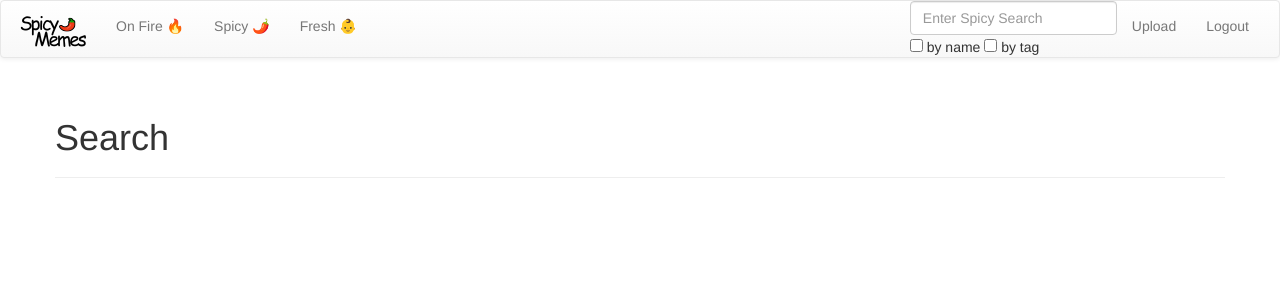
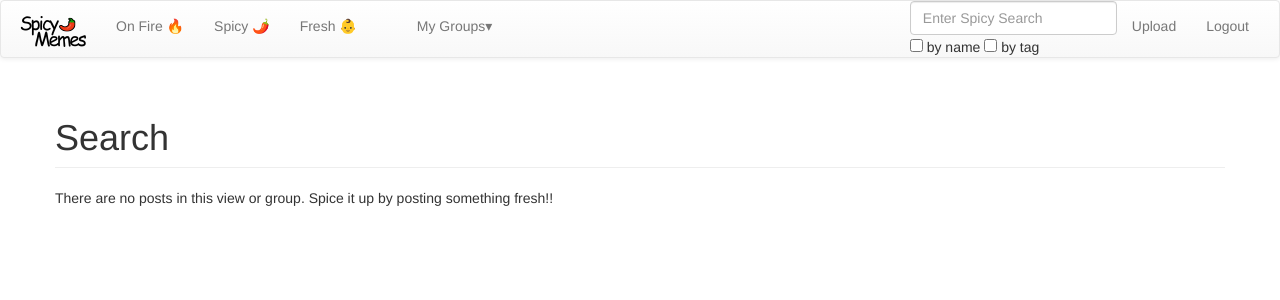
Before and after one commit to spicy-memes17/enterprise-memes, a Django app: page /spicy_memes/search in a window 1280 px wide. Shown: the top 300 px of the page. Run offline with Django 3.2, Linux system fonts and the light colour scheme; data that the repository does not hold is empty; some libraries are stand-ins or nearby versions.

Commit message:
spicy collection works for groups, detail link works

```diff
--- a/spicy_memes/models.py
+++ b/spicy_memes/models.py
@@ -68,6 +68,9 @@ class MyUser(AbstractBaseUser, PermissionsMixin): #we don't need all attributes
     def get_short_name(self):
         """Return the email."""
         return self.email
+
+    def get_groups(self):
+        return self.memegroup_set.all()
 
     def __str__(self):
         return self.username
--- /dev/null
+++ b/spicy_memes/static/dropdown.css
@@ -0,0 +1,40 @@
+ /* Dropdown Button */
+.dropbtn {
+    border: none;
+    cursor: pointer;
+}
+
+/* Dropdown button on hover & focus */
+.dropbtn:hover, .dropbtn:focus {
+    background-color: #3e8e41;
+}
+
+/* The container <div> - needed to position the dropdown content */
+.dropdown {
+    position: relative;
+    display: inline-block;
+}
+
+/* Dropdown Content (Hidden by Default) */
+.dropdown-content {
+    display: none;
+    position: absolute;
+    background-color: #f9f9f9;
+    min-width: 160px;
+    box-shadow: 0px 8px 16px 0px rgba(0,0,0,0.2);
+    z-index: 1;
+}
+
+/* Links inside the dropdown */
+.dropdown-content a {
+    color: black;
+    padding: 12px 16px;
+    text-decoration: none;
+    display: block;
+}
+
+/* Change color of dropdown links on hover */
+.dropdown-content a:hover {background-color: #f1f1f1}
+
+/* Show the dropdown menu (use JS to add this class to the .dropdown-content container when the user clicks on the dropdown button) */
+.show {display:block;}
--- a/spicy_memes/templates/content.html
+++ b/spicy_memes/templates/content.html
@@ -19,7 +19,10 @@
         <div class="container">
             <div class="row">
                 <div class="page-header">
-                    <h1 id="headline">{{ content }}</h1>
+                    <h1 id="headline" style="display: inline">{{ content }}</h1>
+                    {% if groupview %}
+                    <a href="{% url 'spicy_memes:groupDetail' group_name=content%}" style="display: inline-block"> (show members)</a>
+                {% endif %}
                 </div>
             </div>
             <div class="row">
@@ -108,9 +111,9 @@
                 <script>
                 $("#downvote{{post.id}}").removeClass('btn2-default').addClass('btn2-info');
                 </script>
-                {% endif %}
-{#                {% endfor %}#}
-            </div>
+            {% endif %}
+            {% empty %}
+            <div>There are no posts in this view or group. Spice it up by posting something fresh!!</div>
         {% endfor %}
     </div>
 </div>
--- a/spicy_memes/templates/nav.html
+++ b/spicy_memes/templates/nav.html
@@ -1,7 +1,8 @@
 {% load staticfiles %}
 
 <nav class="navbar navbar-default">
-      <link rel="stylesheet" href="{% static 'spicy_memes.css' %}">
+    <link rel="stylesheet" href="{% static 'spicy_memes.css' %}">
+    <link rel="stylesheet" href="{% static 'dropdown.css' %}">
     <div class="container-fluid">
         <!-- Brand and toggle get grouped for better mobile display -->
         <div class="navbar-header">
@@ -12,7 +13,7 @@
             <span class="icon-bar"></span>
             <span class="icon-bar"></span>
         </button>
-        <a href="{% url 'spicy_memes:content' content="on_fire" %}" class="navbar-brand">
+        <a href="{% url 'spicy_memes:content' content="on_fire" group_name="all" %}" class="navbar-brand">
             <img alt="Spicy Memes" src="{% static 'logo_xs.png' %}">
         </a>
     </div>
@@ -20,10 +21,20 @@
     <!-- Collect the nav links, forms, and other content for toggling -->
     <div class="collapse navbar-collapse" id="bs-example-navbar-collapse-1">
         <ul class="nav navbar-nav">
-            <li {% if active == "content" %} class="active" {% endif %}><a href="{% url 'spicy_memes:content' content="on_fire" %}">On Fire 🔥</a></li>
-            <li {% if active == "trendingPage" %} class="active" {% endif %}><a href="{% url 'spicy_memes:content' content="spicy" %}">Spicy 🌶️</a></li>
-            <li {% if active == "freshPage" %} class="active" {% endif %}><a href="{% url 'spicy_memes:content' content="fresh" %}">Fresh 👶</a></li>
+            <li {% if active == "content" %} class="active" {% endif %}><a href="{% url 'spicy_memes:content' content="on_fire" group_name="all" %}">On Fire 🔥</a></li>
+            <li {% if active == "trendingPage" %} class="active" {% endif %}><a href="{% url 'spicy_memes:content' content="spicy" group_name="all" %}">Spicy 🌶️</a></li>
+            <li {% if active == "freshPage" %} class="active" {% endif %}><a href="{% url 'spicy_memes:content' content="fresh" group_name="all" %}">Fresh 👶</a></li>
             <li {% if active == "userprofile" %} class="active" {% endif %}><a href="{% url 'spicy_memes:userprofile' user_name=user.username %}">{{user.username}}</a></li>
+            <li class="dropdown">
+              <a onclick="dropdownFunction()" class="active dropbtn">My Groups▾</a>
+              <div id="dropdown-menu" class="dropdown-content">
+                {% for group in user.get_groups %}
+                <a href="{% url 'spicy_memes:content' content="fresh" group_name=group.name %}">{{ group.name }}</a>
+                {% empty %}
+                <a>You are not member of a group yet.</a>
+                {% endfor %}
+              </div>
+            </li>
         </ul>
         <ul class="nav navbar-nav navbar-right">
 			<li>
@@ -40,3 +51,21 @@
     </div>
 </div>
 </nav>
+<script>
+function dropdownFunction() {
+    document.getElementById("dropdown-menu").classList.toggle("show");
+}
+window.onclick = function(event) {
+  if (!event.target.matches('.dropbtn')) {
+
+    var dropdowns = document.getElementsByClassName("dropdown-content");
+    var i;
+    for (i = 0; i < dropdowns.length; i++) {
+      var openDropdown = dropdowns[i];
+      if (openDropdown.classList.contains('show')) {
+        openDropdown.classList.remove('show');
+      }
+    }
+  }
+}
+</script>
--- a/spicy_memes/templates/uploadFile.html
+++ b/spicy_memes/templates/uploadFile.html
@@ -36,6 +36,10 @@
 			<br>
 			{{postform.tags}}
 			<br>
+			<br>
+			<label>Choose a group:</label>
+			{{postform.group}}
+			<br>
             <input type="radio" name="choice-upload" id="choice-upload-file" checked onchange="changeContent('#image_field')">
 			<label for="choice-upload-file">Upload an Image</label>
 			<div id="image_field">
@@ -48,8 +52,6 @@
 			<div id="video_url" class="hide">
 			{{ postform.video_url }}
 			</div>
-			<br>
-			{{postform.group}}
             <button type="submit" class="btn btn-default pull-right">
             <span class="glyphicon glyphicon-upload" aria-hidden="true">
                 <div class="uploadbtn">UPLOAD</div>
--- a/spicy_memes/templates/userProfile.html
+++ b/spicy_memes/templates/userProfile.html
@@ -79,12 +79,10 @@
                     </div>
                     <a href="{% url 'spicy_memes:postDetail' post.id %}" method="post">
                         {% if post|isVideo %}
-                            <div class="embed-responsive embed-responsive-16by9">
-                            <iframe class="embed-responsive-item" src="{{ post.video_url }}" frameborder="0" allowfullscreen></iframe>
-                            </div>
+                            <iframe class="img-responsive text-center hidden-xs hidden-sm" src="{{ post.video_url }}" frameborder="0" allowfullscreen></iframe>
                         {% else %}
                             {% if post.image_field %}
-                            <img src="{{ post.image_field.url }}" class="img-responsive img-rounded" style="padding-top: 5px">
+                            <img src="{{ post.image_field.url }}" class="hidden-xs hidden-sm img-responsive img-rounded" style="padding-top: 5px">
                             {% endif %}
                         {% endif %}
                     </a>
--- a/spicy_memes/urls.py
+++ b/spicy_memes/urls.py
@@ -5,7 +5,8 @@ from . import views
 app_name = 'spicy_memes'
 urlpatterns = [
     url(r'^$', views.content, name='content'),
-    url(r'^(?P<content>((fresh)|(spicy)|(on_fire)))/$', views.content, name='content'),
+    #url(r'^(?P<content>((fresh)|(spicy)|(on_fire)))/$', views.content, name='content'),
+    url(r'^(?P<content>((fresh)|(spicy)|(on_fire)))/(?P<group_name>.*)/$', views.content, name='content'),
     url(r'^post/(?P<pk>\d+)/detail/$', views.postDetail, name='postDetail'),
     url(r'^post/(?P<pk>\d+)/editPost/$', views.editPost, name='editPost'),
     url(r'signUp/', views.signUp, name='signUp'),
--- a/spicy_memes/views.py
+++ b/spicy_memes/views.py
@@ -27,39 +27,46 @@ from .models import Post, MyUser, Comment, LikesComment, LikesPost, Tag, MemeGro
 from .forms import UploadFileForm, UploadForm, EditForm, SignUpForm, LogInForm, CommentForm, VoteCommentForm, LikeForm, SearchForm, TagSearchForm
 
 @login_required
-def content(request, content=None):
-    if(content == None):
-        content = "on_fire"
+def content(request, content=None, group_name='all'):
+    if(group_name == 'all'):
+        groupview = False
+        if(content == None):
+            content = "on_fire"
 
-    postList = Post.objects.filter(group__name='all')
-    memeTupleList = list()
-    sortedMemeList = list()
+        postList = Post.objects.filter(group__name='all')
+        memeTupleList = list()
+        sortedMemeList = list()
 
-    for post in postList:
-        mtuple = (post,
-                  (post.get_likes())*2
-                  + Comment.objects.filter(post=post).count()*5)
-        memeTupleList.append(mtuple)
+        for post in postList:
+            mtuple = (post,
+                      (post.get_likes())*2
+                      + Comment.objects.filter(post=post).count()*5)
+            memeTupleList.append(mtuple)
 
-    memeTupleList = sorted(memeTupleList, key=lambda x: x[1], reverse=True)
+        memeTupleList = sorted(memeTupleList, key=lambda x: x[1], reverse=True)
 
-    if(content == "fresh"):
-        content = "Fresh"
-        sortedMemeList = postList.order_by('-date')[:20]
-    elif(content == "spicy"):
-        content = "Spicy"
-        for tup in memeTupleList:
-            if(tup[1] >= 5 and tup[1] < 15):
-                sortedMemeList.append(tup[0])
-    elif(content == "on_fire"):
-        content = "On Fire"
-        for tup in memeTupleList:
-            if(tup[1] >= 15):
-                sortedMemeList.append(tup[0])
+        if(content == "fresh"):
+            content = "Fresh"
+            sortedMemeList = postList.order_by('-date')[:20]
+        elif(content == "spicy"):
+            content = "Spicy"
+            for tup in memeTupleList:
+                if(tup[1] >= 5 and tup[1] < 15):
+                    sortedMemeList.append(tup[0])
+        elif(content == "on_fire"):
+            content = "On Fire"
+            for tup in memeTupleList:
+                if(tup[1] >= 15):
+                    sortedMemeList.append(tup[0])
 
-    context = {'memeList': sortedMemeList, 'content': content}
-    return render(request, 'content.html', context)
-
+        context = {'memeList': sortedMemeList, 'content': content, 'groupview': groupview}
+        return render(request, 'content.html', context)
+    else:
+        postList = Post.objects.filter(group__name=group_name).order_by('-date')
+        content = group_name
+        groupview = True
+        context = {'memeList': postList, 'content': content, 'groupview' : groupview}
+        return render(request, 'content.html', context)
 
 def signUp(request):
     if request.method == 'POST':
@@ -104,7 +111,8 @@ def userprofile(request, user_name):
                                                     'profilepicform': profilepicform, 'generalForm': generalForm,
                                                     'user_meme_list': user_meme_list, 'user_group_list': user_group_list, 'group_invites': group_invites, 'groupform': groupform})
     else:
-        user_meme_list = Post.objects.filter(user=user2).order_by('-date')
+        public_user_meme_list = Post.objects.filter(user=user2).order_by('-date')
+        user_meme_list = filter(lambda x: (current_user in x.group.users.all()) or (x.group.name == 'all'), public_user_meme_list)
         return render(request, 'userProfilePublic.html', { 'user2': user2, 'user': current_user, 'user_meme_list': user_meme_list})
 
 
```
Also changed, not shown: spicy_memes/static/user/css/userPageStyles.css (+7 -0 lines), spicy_memes/templates/postDetail.html (+6 -6 lines), spicy_memes/templates/userProfilePublic.html (+8 -2 lines).
